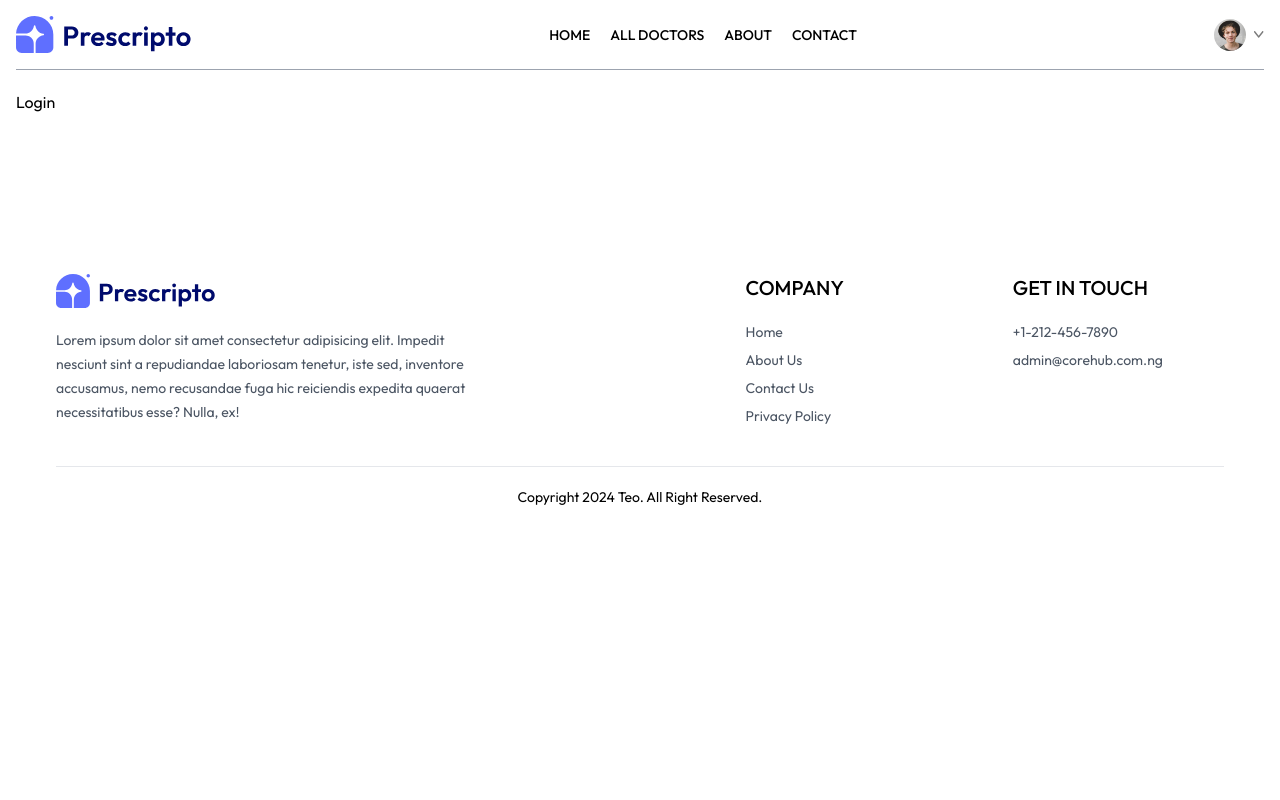
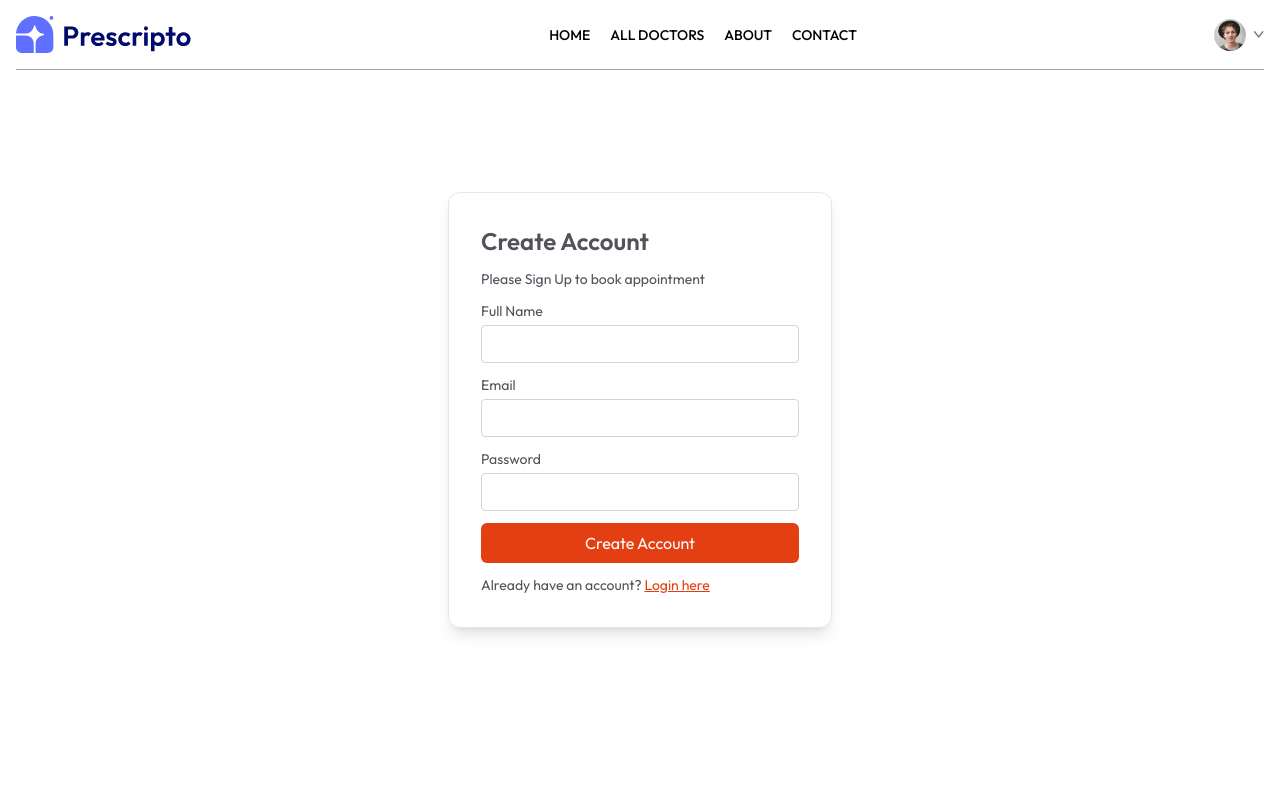
Before and after one commit to kadirisunday/teo, a React (Vite) app in the folder frontend/: page /login in a window 1280 px wide. Shown: the top 800 px of the page. Built offline with nearby package versions, Linux system fonts and the light colour scheme.

Commit message:
Added the login components

```diff
--- a/frontend/src/App.jsx
+++ b/frontend/src/App.jsx
@@ -18,7 +18,7 @@ const App = () => {
       <Routes>
         <Route path='/' element={<Home/>}/>
         <Route path='/doctors' element={<Doctor/>}/>
-        <Route path='/doctors:categories' element={<Doctor/>}/>
+        <Route path='/doctors:speciality' element={<Doctor/>}/>
         <Route path='/login' element={<Login/>}/>
         <Route path='/about' element={<About/>}/>
         <Route path='/contact' element={<Contact/>}/>
--- a/frontend/src/components/Footer.jsx
+++ b/frontend/src/components/Footer.jsx
@@ -7,7 +7,7 @@ const Footer = () => {
         <div className='flex flex-col sm:grid grid-cols-[3fr_1fr_1fr] gap-14 my-10 mt-40 text-sm'>
             {/* Left section */}
             <div>
-                <img className='mb-5 w-40' src={assets.logo} alt="Eventsbag" />
+                <img className='mb-5 w-40' src={assets.logo} alt="Teo Logo" />
                 <p className='w-full md:w-2/3 text-gray-600 leading-6'>Lorem ipsum dolor sit amet consectetur adipisicing elit. Impedit nesciunt sint a repudiandae laboriosam tenetur, iste sed, inventore accusamus, nemo recusandae fuga hic reiciendis expedita quaerat necessitatibus esse? Nulla, ex!</p>
             </div>
             {/* center section */}
@@ -25,7 +25,7 @@ const Footer = () => {
                 <p className='text-xl font-medium mb-5'>GET IN TOUCH</p>
                 <ul className='flex flex-col gap-2 text-gray-600'>
                     <li>+1-212-456-7890</li>
-                    <li>admin@corehub.com.ng</li>
+                    <li>admin@teo.com</li>
                 </ul>
             </div>
         </div>
--- a/frontend/src/components/Navbar.jsx
+++ b/frontend/src/components/Navbar.jsx
@@ -11,6 +11,7 @@ const Navbar = () => {
   return (
     <div className='flex items-center justify-between text-sm py-4 mb-5 border-b border-b-gray-400'>
         <img className='w-44 cursor-pointer' src={assets.logo} alt="" />
+
         <ul className='hidden md:flex items-start gap-5 font-medium'>
             <NavLink to='/'>
                 <li className='py-1'>HOME</li>
--- a/frontend/src/pages/Login.jsx
+++ b/frontend/src/pages/Login.jsx
@@ -1,8 +1,47 @@
-import React from 'react'
+import React, { useState } from 'react'
 
 const Login = () => {
+
+  const [state, setState] = useState('Sign Up')
+
+  const [email, setEmail] = useState('')
+  const [name, setName] = useState('')
+  const [password, setPassword] = useState('')
+
+  const onSubmitHandler = async(event) =>{
+    event.preventDefault()
+  }
+
   return (
-    <div>Login</div>
+    <form className='min-h-[80vh] flex items-center'>
+      <div className='flex flex-col gap-3 m-auto items-start p-8 min-w-[340px] sm:min-w-96 border rounded-xl text-zinc-600 text-sm shadow-lg'>
+        <p className='text-2xl font-semibold'>{state === 'Sign Up' ? "Create Account" : "Login"}</p>
+        <p>Please {state === 'Sign Up' ? "Sign Up" : "Log in"} to book appointment</p>
+          {
+            state === "Sign Up" &&
+        <div className='w-full'>
+        <p>Full Name</p>
+        <input className='border border-zinc-300 rounded w-full p-2 mt-1' type="text" onChange={(e)=>setName(e.target.value)} value={name} required/>
+      </div>
+         }
+      <div className='w-full'>
+        <p>Email</p>
+        <input className='border border-zinc-300 rounded w-full p-2 mt-1' type="email" onChange={(e)=>setEmail(e.target.value)} value={email} required/>
+      </div>
+
+      <div className='w-full'>
+        <p>Password</p>
+        <input className='border border-zinc-300 rounded w-full p-2 mt-1' type="password" onChange={(e)=>setPassword(e.target.value)} value={password} required/>
+      </div>
+
+        <button className='bg-primary text-white w-full py-2 rounded-md text-base'>{state === 'Sign Up' ? "Create Account" : "Login"}</button>
+        {
+          state === "Sign Up"
+          ? <p>Already have an account? <span onClick={()=>setState("Login")} className='text-primary underline cursor-pointer'>Login here</span> </p>
+          : <p>You want to create  new account? <span onClick={()=>setState("Sign Up")} className='text-primary underline cursor-pointer'>Register here</span> </p>
+        }
+      </div>
+    </form>
   )
 }
 
```
